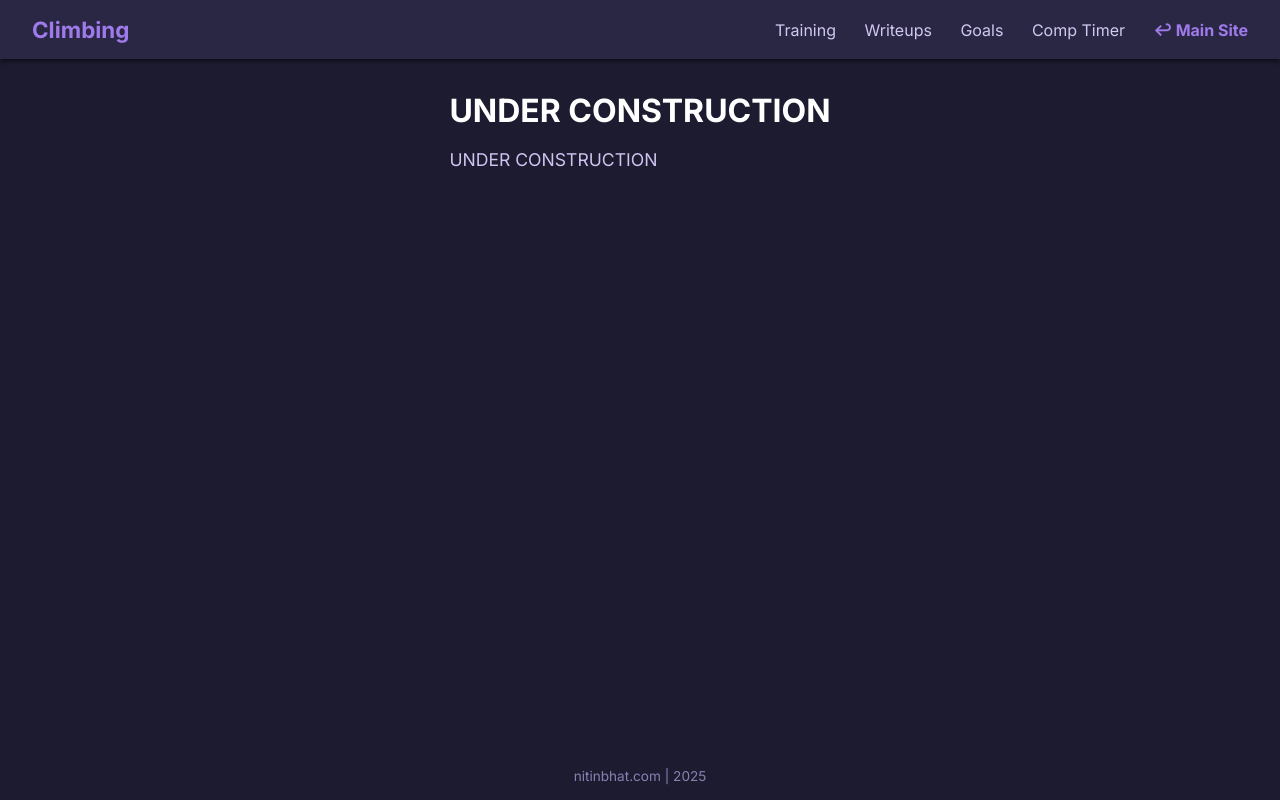
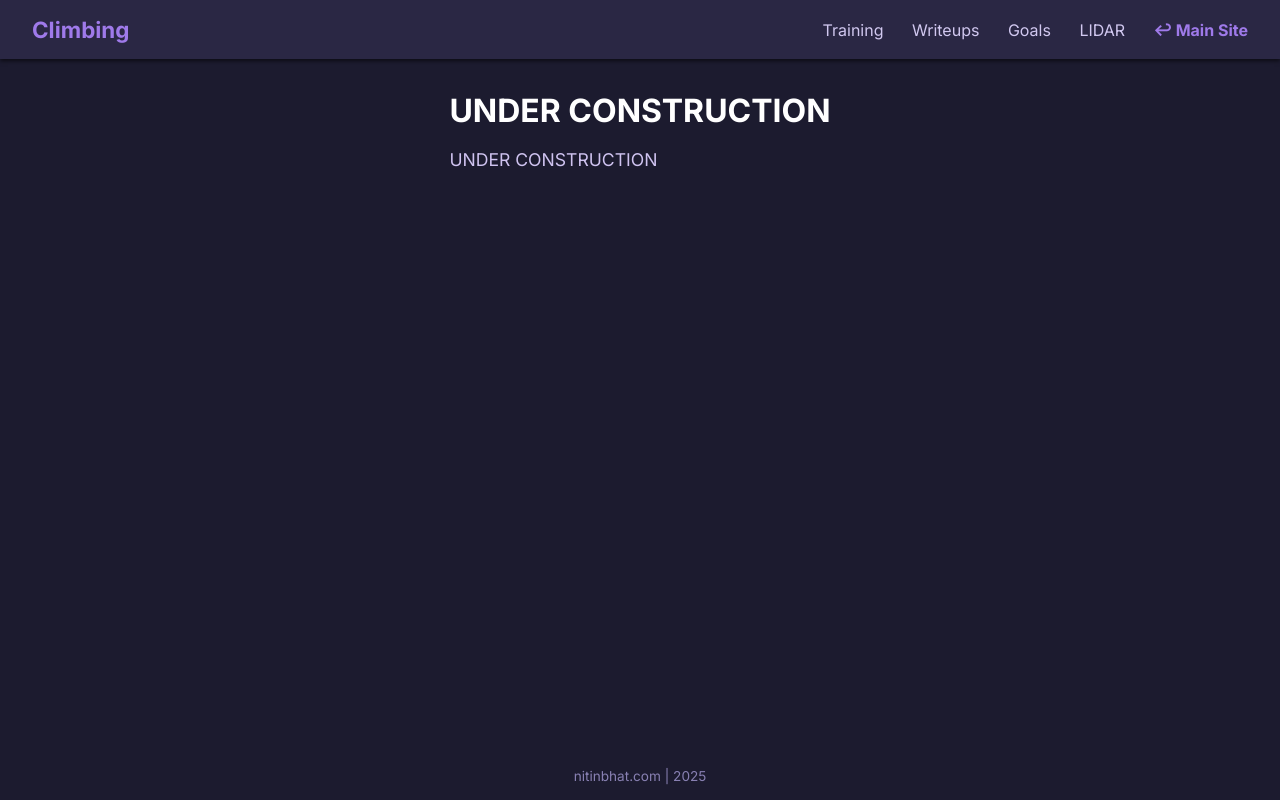
Before and after one commit to bhatnitin/nb_website, a plain HTML site: page climbing.html in a window 1280 px wide. Drawn offline with Linux system fonts and the light colour scheme.

Commit message:
Update climbing.html

```diff
--- a/climbing.html
+++ b/climbing.html
@@ -104,7 +104,7 @@
       <a href="comingsoon.html">Training</a>
       <a href="comingsoon.html">Writeups</a>
       <a href="comingsoon.html">Goals</a>
-      <a href="https://usactimer.org/4min-s" target="_blank" rel="noopener noreferrer">Comp Timer</a>
+      <a href="https://lidar.geodata.md.gov:8443/ExpressZip/" target="_blank" rel="noopener noreferrer">LIDAR</a>
       <a href="index.html" style="color:#9f7aea; font-weight:700;">↩ Main Site</a>
     </nav>
   </header>
```
